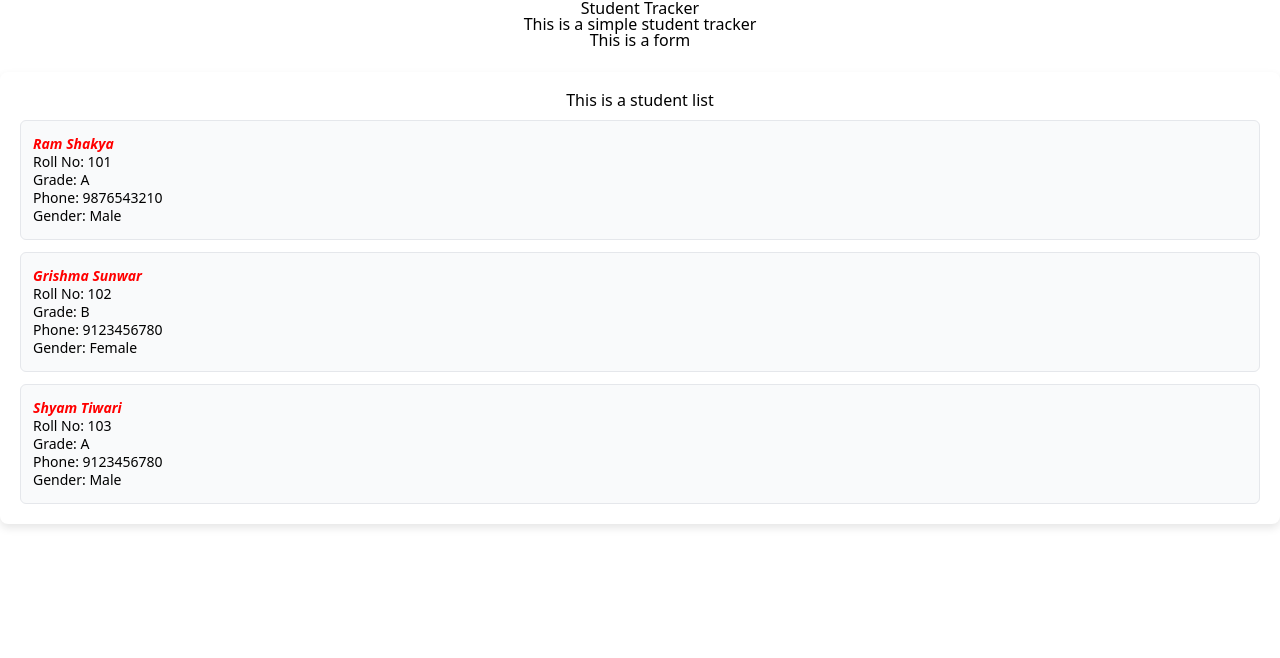
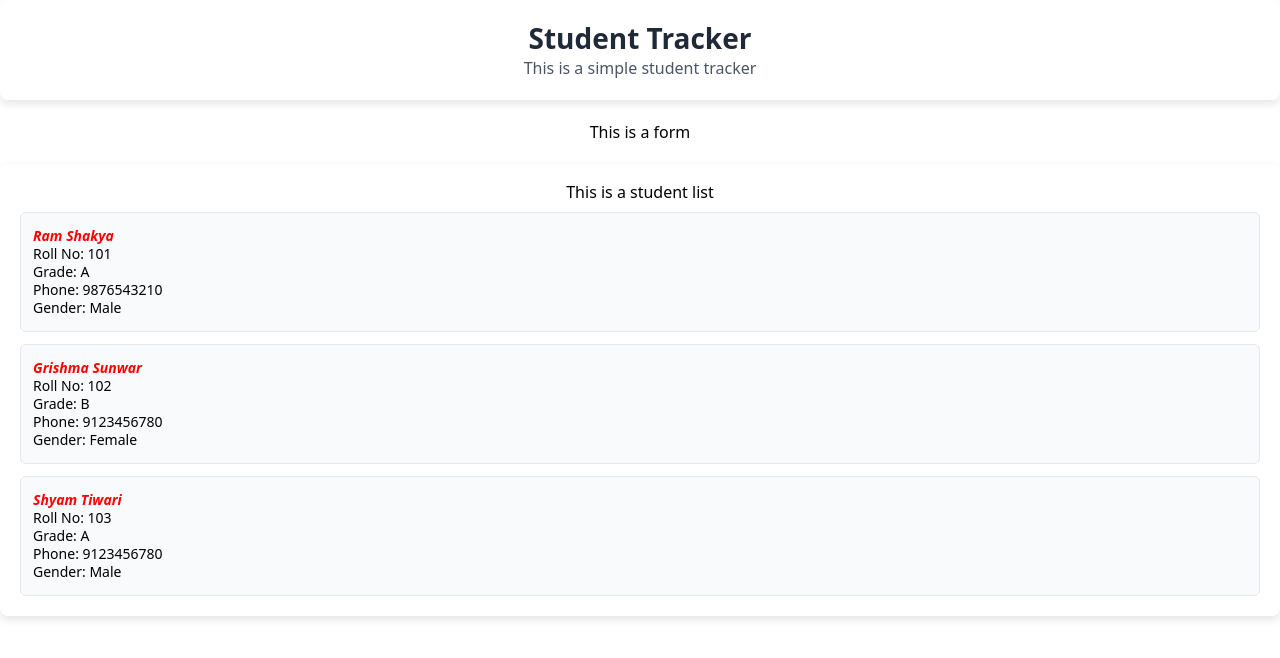
Before and after one commit to aastha456/student-tracker, a React (Vite) app: page / in a window 1280 px wide. Shown: the top 658 px of the page. Built offline with nearby package versions, Linux system fonts and the light colour scheme.

Commit message:
Add CSS property for Header.tsx

```diff
--- a/src/components/Header.css
+++ b/src/components/Header.css
@@ -0,0 +1,20 @@
+.header-container {
+  background-color: #ffffff;
+  color: #1f2937;
+  padding: 24px;
+  border-radius: 8px;
+  margin-bottom: 24px;
+  box-shadow: 0 4px 8px rgba(0, 0, 0, 0.1);
+}
+
+.header-title {
+  margin: 0;
+  font-size: 28px;
+  font-weight: 600;
+}
+
+.header-description {
+  margin-top: 8px;
+  font-size: 16px;
+  color: #4b5563;
+}
```
